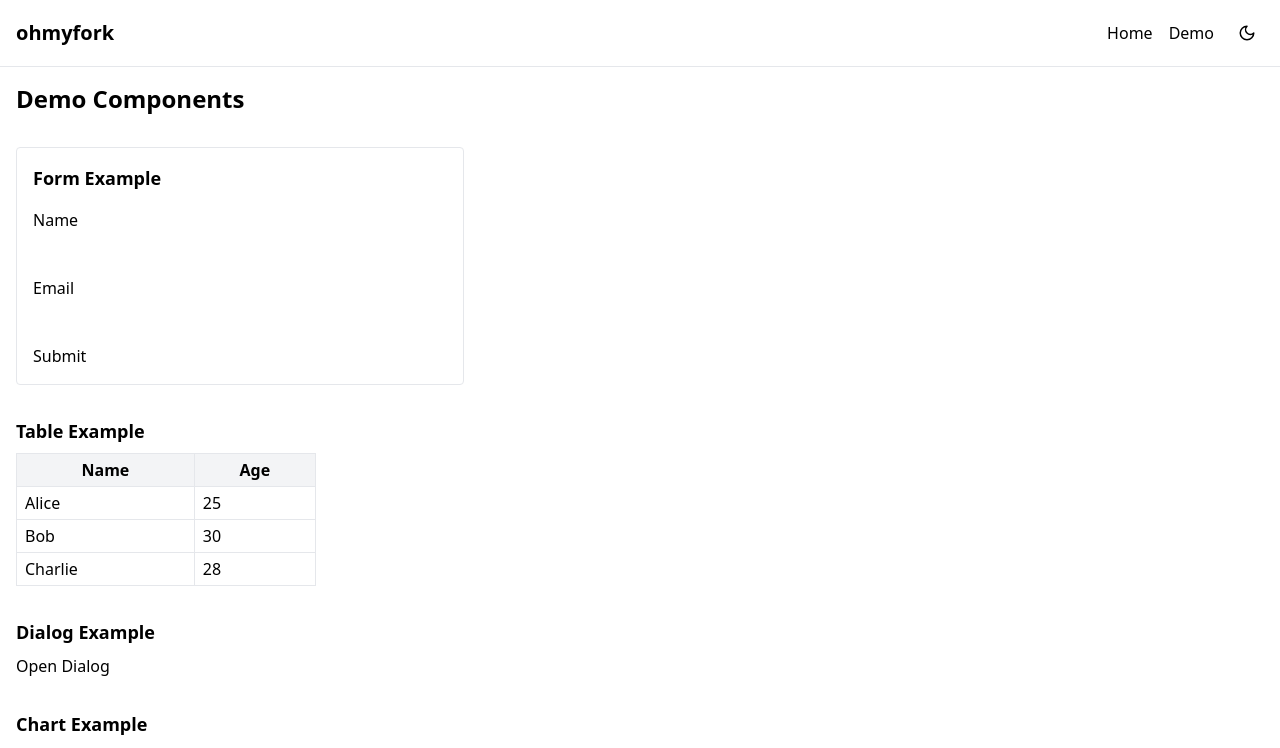
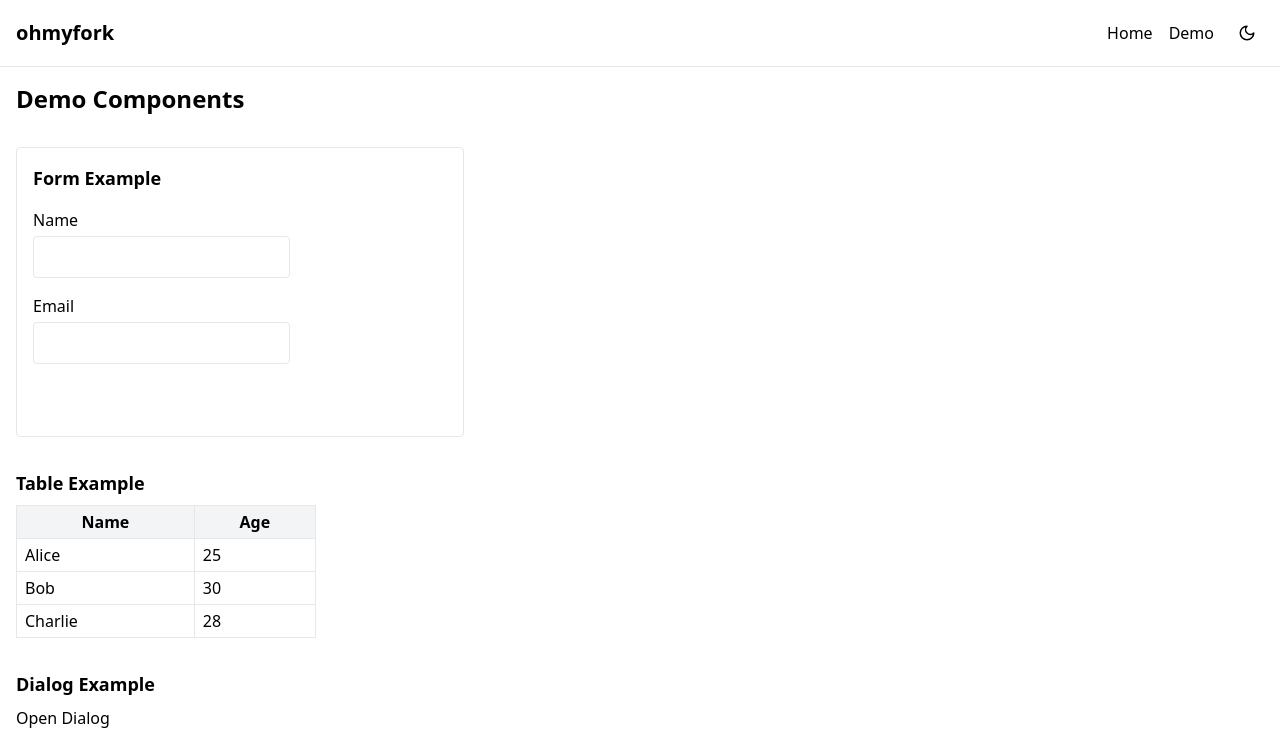
Before and after one commit to zhravan/ohmyfork, a React (Vite) app: page /demo in a window 1280 px wide. Shown: the top 748 px of the page. Built offline with nearby package versions, Linux system fonts and the light colour scheme.

Commit message:
feat: component libraries and ui components

```diff
--- a/src/components/FormDemo.tsx
+++ b/src/components/FormDemo.tsx
@@ -2,6 +2,8 @@ import React from 'react';
 import { useForm } from 'react-hook-form';
 import { z } from 'zod';
 import { zodResolver } from '@hookform/resolvers/zod';
+import { Button } from './ui/button';
+import { Input } from './ui/input';
 
 const schema = z.object({
   name: z.string().min(2, 'Name is required'),
@@ -24,15 +26,15 @@ export default function FormDemo() {
       <h3 className="text-lg font-semibold">Form Example</h3>
       <div>
         <label className="block mb-1">Name</label>
-        <input {...register('name')} className="input input-bordered w-full" />
+        <Input {...register('name')} />
         {errors.name && <p className="text-red-500 text-sm">{errors.name.message}</p>}
       </div>
       <div>
         <label className="block mb-1">Email</label>
-        <input {...register('email')} className="input input-bordered w-full" />
+        <Input {...register('email')} />
         {errors.email && <p className="text-red-500 text-sm">{errors.email.message}</p>}
       </div>
-      <button type="submit" className="btn btn-primary">Submit</button>
+      <Button type="submit">Submit</Button>
     </form>
   );
 }
--- /dev/null
+++ b/src/components/ui/card.tsx
@@ -0,0 +1,15 @@
+import * as React from 'react';
+import { cn } from '../../lib/utils';
+
+export interface CardProps extends React.HTMLAttributes<HTMLDivElement> {}
+
+export const Card = React.forwardRef<HTMLDivElement, CardProps>(
+  ({ className, ...props }, ref) => (
+    <div
+      ref={ref}
+      className={cn('bg-white dark:bg-gray-900 rounded shadow p-4', className)}
+      {...props}
+    />
+  )
+);
+Card.displayName = 'Card';
--- /dev/null
+++ b/src/components/ui/dialog.tsx
@@ -0,0 +1,31 @@
+import * as DialogPrimitive from '@radix-ui/react-dialog';
+import * as React from 'react';
+import { cn } from '../../lib/utils';
+
+export const Dialog = DialogPrimitive.Root;
+export const DialogTrigger = DialogPrimitive.Trigger;
+export const DialogPortal = DialogPrimitive.Portal;
+export const DialogOverlay = React.forwardRef<React.ElementRef<typeof DialogPrimitive.Overlay>, React.ComponentPropsWithoutRef<typeof DialogPrimitive.Overlay>>(
+  ({ className, ...props }, ref) => (
+    <DialogPrimitive.Overlay
+      ref={ref}
+      className={cn('fixed inset-0 bg-black/40 z-40', className)}
+      {...props}
+    />
+  )
+);
+DialogOverlay.displayName = DialogPrimitive.Overlay.displayName;
+
+export const DialogContent = React.forwardRef<React.ElementRef<typeof DialogPrimitive.Content>, React.ComponentPropsWithoutRef<typeof DialogPrimitive.Content>>(
+  ({ className, ...props }, ref) => (
+    <DialogPrimitive.Content
+      ref={ref}
+      className={cn('fixed z-50 left-1/2 top-1/2 -translate-x-1/2 -translate-y-1/2 bg-white dark:bg-gray-900 p-6 rounded shadow-lg', className)}
+      {...props}
+    />
+  )
+);
+DialogContent.displayName = DialogPrimitive.Content.displayName;
+
+export const DialogTitle = DialogPrimitive.Title;
+export const DialogDescription = DialogPrimitive.Description;
--- /dev/null
+++ b/src/components/ui/input.tsx
@@ -0,0 +1,18 @@
+import * as React from 'react';
+import { cn } from '../../lib/utils';
+
+export interface InputProps extends React.InputHTMLAttributes<HTMLInputElement> {}
+
+export const Input = React.forwardRef<HTMLInputElement, InputProps>(
+  ({ className, ...props }, ref) => (
+    <input
+      className={cn(
+        'border rounded px-3 py-2 focus:outline-none focus:ring focus:border-blue-400',
+        className
+      )}
+      ref={ref}
+      {...props}
+    />
+  )
+);
+Input.displayName = 'Input';
--- /dev/null
+++ b/src/components/ui/table.tsx
@@ -0,0 +1,26 @@
+import * as React from 'react';
+import { cn } from '../../lib/utils';
+
+export function Table({ className, ...props }: React.HTMLAttributes<HTMLTableElement>) {
+  return <table className={cn('min-w-full border', className)} {...props} />;
+}
+
+export function THead({ className, ...props }: React.HTMLAttributes<HTMLTableSectionElement>) {
+  return <thead className={cn('bg-gray-100', className)} {...props} />;
+}
+
+export function TBody({ className, ...props }: React.HTMLAttributes<HTMLTableSectionElement>) {
+  return <tbody className={className} {...props} />;
+}
+
+export function TR({ className, ...props }: React.HTMLAttributes<HTMLTableRowElement>) {
+  return <tr className={className} {...props} />;
+}
+
+export function TH({ className, ...props }: React.ThHTMLAttributes<HTMLTableCellElement>) {
+  return <th className={cn('border px-2 py-1', className)} {...props} />;
+}
+
+export function TD({ className, ...props }: React.TdHTMLAttributes<HTMLTableCellElement>) {
+  return <td className={cn('border px-2 py-1', className)} {...props} />;
+}
--- /dev/null
+++ b/src/lib/utils.ts
@@ -0,0 +1,3 @@
+export function cn(...classes: (string | undefined | false)[]) {
+  return classes.filter(Boolean).join(' ');
+}
```
